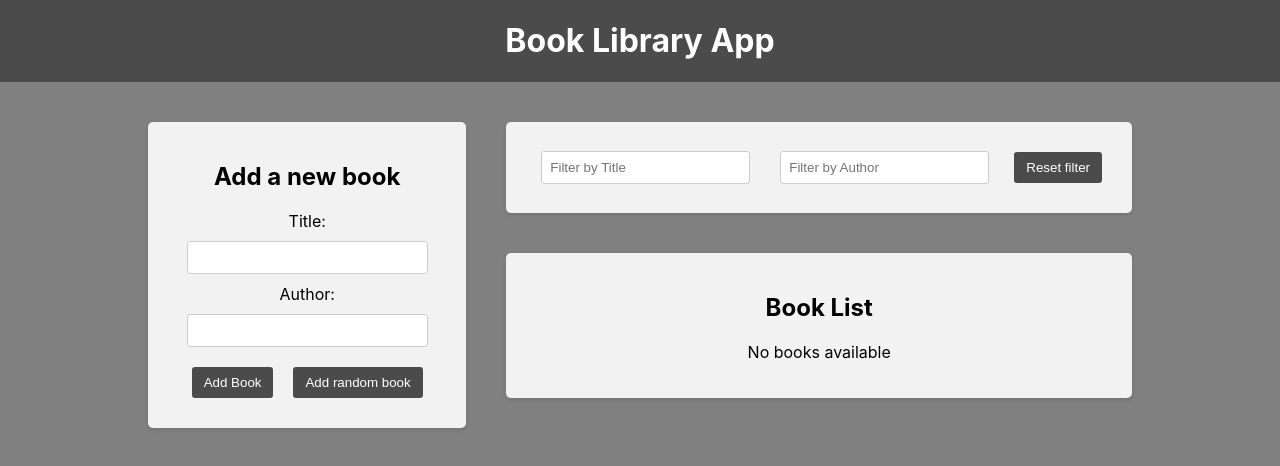
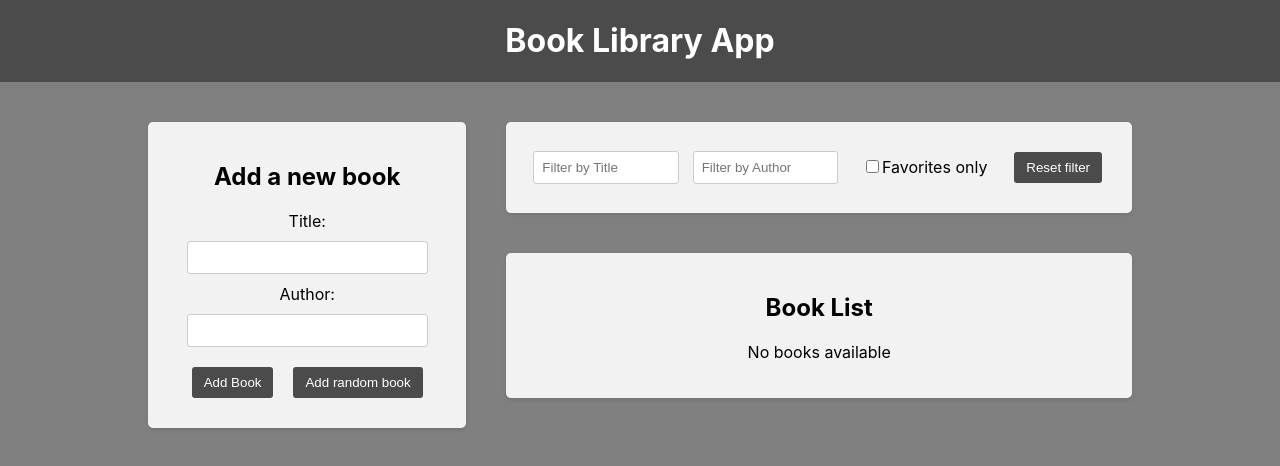
Before and after one commit to oazakharova/book-library-app, a React (Create React App) app in the folder frontend/: page / in a window 1280 px wide. Shown: the top 466 px of the page. Built offline with nearby package versions, Linux system fonts and the light colour scheme.

Commit message:
the functionality of filtering by favorites added

```diff
--- a/frontend/src/components/BookList/BookList.js
+++ b/frontend/src/components/BookList/BookList.js
@@ -7,6 +7,7 @@ import { deleteBook, toggleFavorive } from '../../redux/books/actionCreators';
 import {
   selectTitleFilter,
   selectAuthorFilter,
+  selectFavoritesFilter,
 } from '../../redux/slices/filterSlice';
 
 const BookList = () => {
@@ -15,6 +16,7 @@ const BookList = () => {
 
   const titleFilter = useSelector(selectTitleFilter);
   const authorFilter = useSelector(selectAuthorFilter);
+  const favoritesOnlyFilter = useSelector(selectFavoritesFilter);
 
   const handleDeleteBook = (bookId) => {
     dispatch(deleteBook(bookId));
@@ -31,7 +33,9 @@ const BookList = () => {
     const matchesAuthor = book.author
       .toLowerCase()
       .includes(authorFilter.toLowerCase());
-    return matchesTitle && matchesAuthor;
+    const matchesFavorites = favoritesOnlyFilter ? book.isFavorite : true;
+
+    return matchesTitle && matchesAuthor && matchesFavorites;
   });
 
   return (
--- a/frontend/src/components/Filter/Filter.js
+++ b/frontend/src/components/Filter/Filter.js
@@ -7,12 +7,15 @@ import {
   selectTitleFilter,
   setAuthorFilter,
   selectAuthorFilter,
+  setFavoritesFilter,
+  selectFavoritesFilter,
 } from '../../redux/slices/filterSlice';
 
 const Filter = () => {
   const dispatch = useDispatch();
   const titleFilter = useSelector(selectTitleFilter);
   const authorFilter = useSelector(selectAuthorFilter);
+  const favoritesFilter = useSelector(selectFavoritesFilter);
 
   const handleTitleFilterChange = (e) => {
     dispatch(setTitleFilter(e.target.value));
@@ -24,6 +27,10 @@ const Filter = () => {
 
   const handleAuthorFilterChange = (e) => {
     dispatch(setAuthorFilter(e.target.value));
+  };
+
+  const handleFavoritesFilterChange = () => {
+    dispatch(setFavoritesFilter());
   };
 
   return (
@@ -45,6 +52,19 @@ const Filter = () => {
             placeholder="Filter by Author"
           />
         </div>
+
+        <div className="filter-group">
+          <label>
+            <input
+              onChange={handleFavoritesFilterChange}
+              type="checkbox"
+              checked={favoritesFilter}
+              placeholder="Filter by fav"
+            />
+            Favorites only
+          </label>
+        </div>
+
         <button onClick={handleResetFilterss}>Reset filter</button>
       </div>
     </div>
--- a/frontend/src/redux/slices/filterSlice.js
+++ b/frontend/src/redux/slices/filterSlice.js
@@ -3,6 +3,7 @@ import { createSlice } from '@reduxjs/toolkit';
 const initialState = {
   title: '',
   author: '',
+  favoritesOnly: false,
 };
 
 const filterSlice = createSlice({
@@ -19,17 +20,25 @@ const filterSlice = createSlice({
     setAuthorFilter: (state, action) => {
       state.author = action.payload;
     },
+    setFavoritesFilter: (state) => {
+      state.favoritesOnly = !state.favoritesOnly;
+    },
   },
 });
 
 // действия
 // const setTitleFilter = filterSlice.actions.setTitleFilter;
-export const { setTitleFilter, resetFilters, setAuthorFilter } =
-  filterSlice.actions;
+export const {
+  setTitleFilter,
+  resetFilters,
+  setAuthorFilter,
+  setFavoritesFilter,
+} = filterSlice.actions;
 
 // отдельные функции для выбора определенных частей состояния, чтобы не делать это в компонентах
 export const selectTitleFilter = (state) => state.filter.title; // filter - название слайса, title - название свойства в состоянии
 export const selectAuthorFilter = (state) => state.filter.author;
+export const selectFavoritesFilter = (state) => state.filter.favoritesOnly;
 
 // редьюсер
 export default filterSlice.reducer;
```
